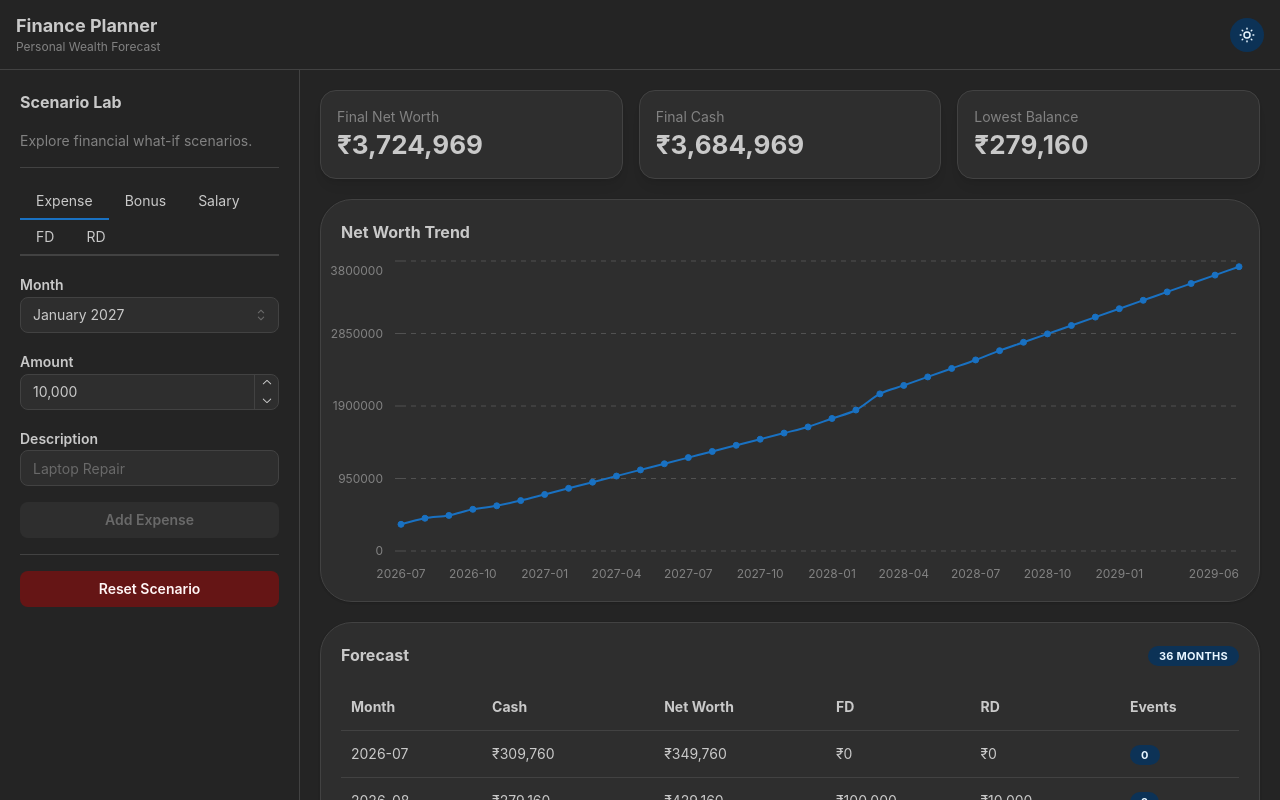
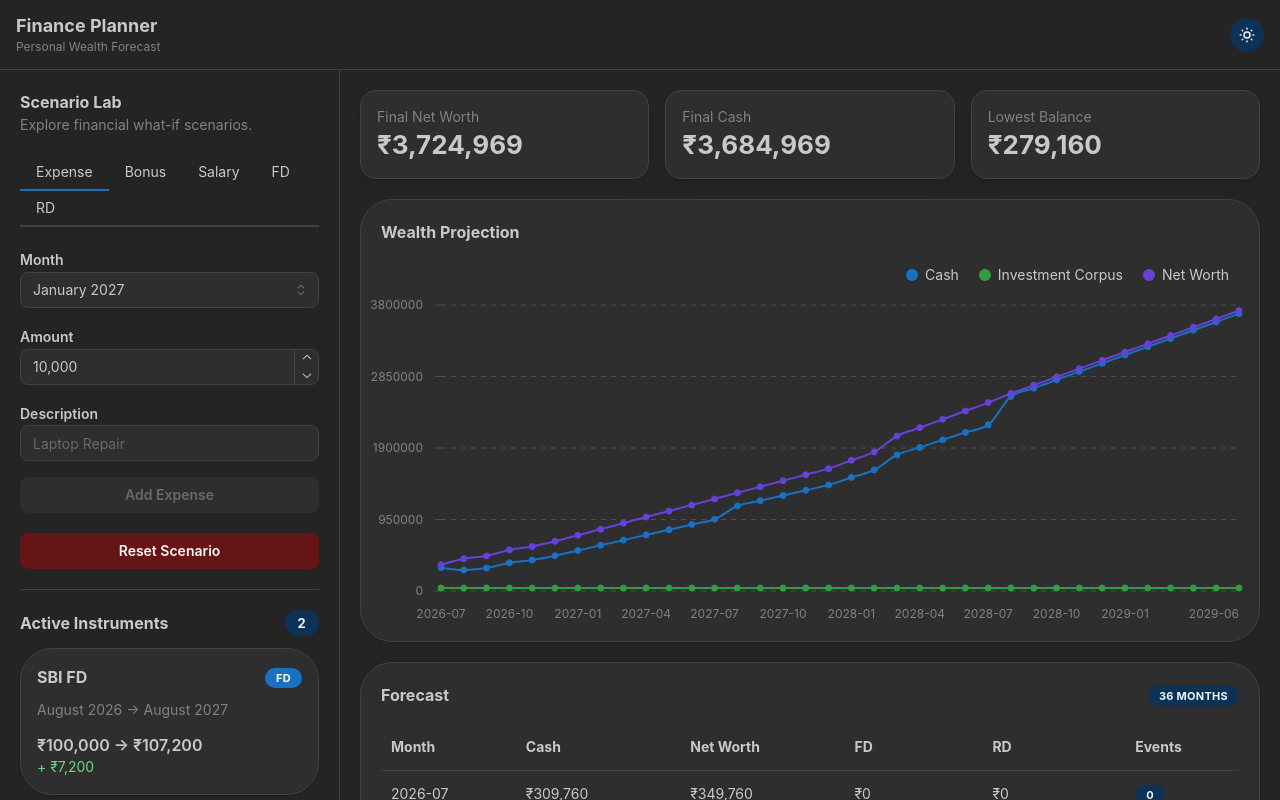
Before and after one commit to iamsuteerth/finance-planner, a React (Vite) app: page / in a window 1280 px wide. Shown: the top 800 px of the page. Built offline with nearby package versions, Linux system fonts and the light colour scheme.

Commit message:
UI Updates 3 | Added active instrument tab. UI upgrades and instrument preview

```diff
--- a/src/components/charts/NetWorthChart.tsx
+++ b/src/components/charts/NetWorthChart.tsx
@@ -19,8 +19,18 @@ export default function NetWorthChart() {
   const data =
     result.rows.map(
       (row) => ({
-        month:
-          row.month,
+        month: row.month,
+
+        cash:
+          Math.round(
+            row.assets.cash
+          ),
+
+        investmentCorpus:
+          Math.round(
+            row.assets
+              .investmentCorpus
+          ),
 
         netWorth:
           Math.round(
@@ -39,24 +49,43 @@ export default function NetWorthChart() {
       p="lg"
     >
       <Stack>
-        <Text
-          fw={700}
-        >
-          Net Worth
-          Trend
+        <Text fw={700}>
+          Wealth Projection
         </Text>
 
         <LineChart
-          h={320}
+          h={360}
           data={data}
           dataKey="month"
+          withLegend
+          curveType="monotone"
           series={[
+            {
+              name: "cash",
+              label: "Cash",
+              color: "blue",
+            },
+
+            {
+              name:
+                "investmentCorpus",
+
+              label:
+                "Investment Corpus",
+
+              color:
+                "green",
+            },
+
             {
               name:
                 "netWorth",
 
               label:
                 "Net Worth",
+
+              color:
+                "violet",
             },
           ]}
         />
--- a/src/components/layout/AppShell.tsx
+++ b/src/components/layout/AppShell.tsx
@@ -17,7 +17,9 @@ import type {
 
 import ThemeToggle
   from "./ThemeToggle";
-import ScenarioPanel from "../scenario/ScenarioPanel";
+
+import ScenarioPanel
+  from "../scenario/ScenarioPanel";
 
 interface Props {
   children: ReactNode;
@@ -37,7 +39,7 @@ export default function PlannerShell({
         height: 70,
       }}
       navbar={{
-				width: 300,
+        width: 340,
 
         breakpoint:
           "sm",
@@ -67,12 +69,8 @@ export default function PlannerShell({
               size="sm"
             />
 
-						<Stack
-							gap={0}
-						>
-							<Title
-								order={4}
-							>
+            <Stack gap={0}>
+              <Title order={4}>
                 Finance Planner
               </Title>
 
@@ -92,12 +90,12 @@ export default function PlannerShell({
 
       <AppShell.Navbar
         p="lg"
+        style={{
+          overflowY: "auto",
+          overflowX: "hidden",
+        }}
       >
-				<Stack>
-					<AppShell.Navbar p="lg">
         <ScenarioPanel />
-					</AppShell.Navbar>
-				</Stack>
       </AppShell.Navbar>
 
       <AppShell.Main>
--- /dev/null
+++ b/src/components/scenario/ActiveInstruments.tsx
@@ -0,0 +1,200 @@
+import {
+  Badge,
+  Card,
+  Group,
+  Stack,
+  Text,
+  Title,
+} from "@mantine/core";
+
+import {
+  usePlannerStore,
+} from "../../store/plannerStore";
+
+import {
+  addMonths,
+} from "../../engine/dateUtils";
+
+import {
+  formatMonth,
+} from "../../engine/monthFormatting";
+
+export default function ActiveInstruments() {
+  const config =
+    usePlannerStore(
+      (state) => state.config
+    );
+
+  const instruments =
+    config.instruments;
+
+  if (
+    instruments.length === 0
+  ) {
+    return (
+      <Card
+        withBorder
+        radius="xl"
+        p="lg"
+      >
+        <Text c="dimmed">
+          No active instruments
+        </Text>
+      </Card>
+    );
+  }
+
+  return (
+    <Stack gap="sm" mb="md">
+      <Group
+        justify="space-between"
+      >
+        <Title order={5}>
+          Active Instruments
+        </Title>
+
+        <Badge
+          size="lg"
+          variant="light"
+        >
+          {
+            instruments.length
+          }
+        </Badge>
+      </Group>
+
+      {instruments.map(
+        (instrument) => {
+          const maturityMonth =
+            addMonths(
+              instrument.startMonth,
+              instrument.durationMonths
+            );
+
+          let principal =
+            0;
+
+          let maturityValue =
+            0;
+
+          if (
+            instrument.type ===
+            "FD"
+          ) {
+            principal =
+              instrument.principal;
+
+            maturityValue =
+              principal *
+              Math.pow(
+                1 +
+                  instrument.rate /
+                    100,
+                instrument
+                  .durationMonths /
+                  12
+              );
+          } else {
+            principal =
+              instrument.monthlyContribution *
+              instrument.durationMonths;
+
+            maturityValue =
+              principal *
+              Math.pow(
+                1 +
+                  instrument.rate /
+                    100,
+                instrument
+                  .durationMonths /
+                  24
+              );
+          }
+
+          const interest =
+            maturityValue -
+            principal;
+
+          return (
+            <Card
+              key={
+                instrument.id
+              }
+              withBorder
+              radius="xl"
+              shadow="xs"
+              p="md"
+            >
+              <Group
+                justify="space-between"
+                mb="xs"
+              >
+                <Text fw={700}>
+                  {
+                    instrument.name
+                  }
+                </Text>
+
+                <Badge
+                  color={
+                    instrument.type ===
+                    "FD"
+                      ? "blue"
+                      : "violet"
+                  }
+                >
+                  {
+                    instrument.type
+                  }
+                </Badge>
+              </Group>
+
+              <Text
+                size="sm"
+                c="dimmed"
+              >
+                {
+                  formatMonth(
+                    instrument.startMonth
+                  )
+                }
+                {" → "}
+                {
+                  formatMonth(
+                    maturityMonth
+                  )
+                }
+              </Text>
+
+              <Text
+                mt="sm"
+                fw={600}
+              >
+                ₹
+                {Math.round(
+                  principal
+                ).toLocaleString()}
+                {" → "}
+                ₹
+                {Math.round(
+                  maturityValue
+                ).toLocaleString()}
+              </Text>
+
+              <Text
+                size="sm"
+                c="green"
+              >
+                +
+                ₹
+                {Math.round(
+                  interest
+                ).toLocaleString()}
+              </Text>
+            </Card>
+          );
+        }
+      )}
+    </Stack>
+  );
+}
--- a/src/components/scenario/ScenarioPanel.tsx
+++ b/src/components/scenario/ScenarioPanel.tsx
@@ -12,10 +12,21 @@ import {
 
 import AddExpenseForm
   from "./AddExpenseForm";
-import AddBonusForm from "./AddBonusForm";
-import AddSalaryChangeForm from "./AddSalaryChangeForm";
-import AddFdForm from "./AddFdForm";
-import AddRdForm from "./AddRdForm";
+
+import AddBonusForm
+  from "./AddBonusForm";
+
+import AddSalaryChangeForm
+  from "./AddSalaryChangeForm";
+
+import AddFdForm
+  from "./AddFdForm";
+
+import AddRdForm
+  from "./AddRdForm";
+
+import ActiveInstruments
+  from "./ActiveInstruments";
 
 export default function ScenarioPanel() {
   const reset =
@@ -25,7 +36,8 @@ export default function ScenarioPanel() {
     );
 
   return (
-    <Stack>
+    <Stack gap="lg">
+      <div>
         <Text fw={700}>
           Scenario Lab
         </Text>
@@ -37,8 +49,7 @@ export default function ScenarioPanel() {
           Explore financial
           what-if scenarios.
         </Text>
-
-      <Divider />
+      </div>
 
       <Tabs
         defaultValue="expense"
@@ -67,41 +78,39 @@ export default function ScenarioPanel() {
 
         <Tabs.Panel
           value="expense"
-          pt="md"
+          pt="lg"
         >
           <AddExpenseForm />
         </Tabs.Panel>
 
         <Tabs.Panel
           value="bonus"
-          pt="md"
+          pt="lg"
         >
           <AddBonusForm />
         </Tabs.Panel>
 
         <Tabs.Panel
           value="salary"
-          pt="md"
+          pt="lg"
         >
           <AddSalaryChangeForm />
         </Tabs.Panel>
 
         <Tabs.Panel
           value="fd"
-          pt="md"
+          pt="lg"
         >
           <AddFdForm />
         </Tabs.Panel>
 
         <Tabs.Panel
           value="rd"
-          pt="md"
+          pt="lg"
         >
           <AddRdForm />
         </Tabs.Panel>
       </Tabs>
-
-      <Divider />
 
       <Button
         color="red"
@@ -110,6 +119,11 @@ export default function ScenarioPanel() {
       >
         Reset Scenario
       </Button>
+      <Divider />
+      <ActiveInstruments />
+
+      <Divider />
+
     </Stack>
   );
 }
--- a/src/engine/simulate.ts
+++ b/src/engine/simulate.ts
@@ -131,8 +131,6 @@ export function simulate(
       fdValue,
 
       rdValue,
-
-      epfoValue: 0,
 
       netWorth:
         state.cash +
--- a/src/types/assets.ts
+++ b/src/types/assets.ts
@@ -7,7 +7,5 @@ export interface AssetSnapshot {
 
   rdValue: number;
 
-  epfoValue: number;
-
   netWorth: number;
 }
```
Also changed, not shown: src/components/scenario/InstrumentPreview.tsx (added, +62 -0 lines), src/components/tables/CashflowTable.tsx (added, +156 -0 lines). Lines whose indentation alone changed are shown as unchanged.
